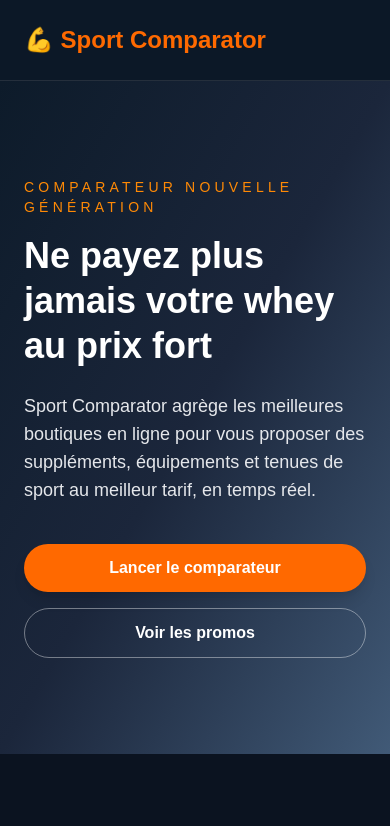
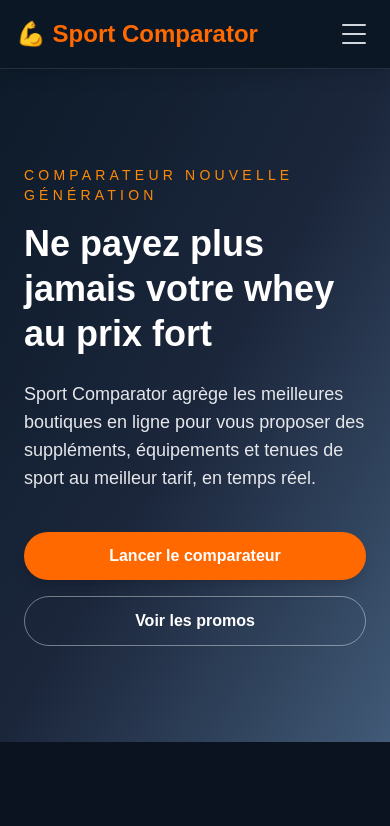
Before and after one commit to yarik-sg/whey-comparator, a Next.js app in the folder frontend/: page / in a window 390 px wide. Shown: the top 826 px of the page. Built offline with nearby package versions, Linux system fonts and the light colour scheme.

Commit message:
feat: make landing header sticky with mobile menu

```diff
--- a/frontend/src/app/page.tsx
+++ b/frontend/src/app/page.tsx
@@ -1,6 +1,6 @@
 "use client";
 
-import { useCallback } from "react";
+import { useCallback, useState } from "react";
 import { useRouter } from "next/navigation";
 
 import { HeroSection } from "@/components/HeroSection";
@@ -21,6 +21,7 @@ const categories: Category[] = [
 
 export default function Home() {
   const router = useRouter();
+  const [isMobileMenuOpen, setIsMobileMenuOpen] = useState(false);
 
   const handleStartComparison = useCallback(() => {
     router.push("/comparateur");
@@ -45,23 +46,79 @@ export default function Home() {
     [router]
   );
 
+  const handleNavigation = useCallback(
+    (action: () => void) => {
+      action();
+      setIsMobileMenuOpen(false);
+    },
+    [setIsMobileMenuOpen]
+  );
+
+  const toggleMobileMenu = useCallback(() => {
+    setIsMobileMenuOpen((prev) => !prev);
+  }, [setIsMobileMenuOpen]);
+
+  const navigationLinks: Array<{ label: string; action: () => void }> = [
+    { label: "Comparateur", action: handleStartComparison },
+    { label: "Promotions", action: handleViewDeals },
+    { label: "Catalogue", action: handleExploreCatalogue },
+  ];
+
   return (
     <div className="min-h-screen bg-[#0b1320] text-white">
-      <header className="border-b border-white/10 bg-[#0d1b2a]/80 backdrop-blur">
-        <div className="container mx-auto flex items-center justify-between px-6 py-6">
+      <header className="sticky top-0 z-50 border-b border-white/10 bg-[#0d1b2a]/80 backdrop-blur shadow-lg shadow-black/10 supports-[backdrop-filter]:bg-[#0d1b2a]/70">
+        <div className="container mx-auto flex items-center justify-between px-4 py-4 sm:px-6 sm:py-6">
           <h1 className="text-2xl font-extrabold text-orange-500">💪 Sport Comparator</h1>
-          <nav className="hidden sm:flex items-center gap-6 text-sm text-gray-300">
-            <button onClick={handleStartComparison} className="transition hover:text-white">
-              Comparateur
+          <div className="flex items-center gap-3">
+            <nav className="hidden items-center gap-6 text-sm text-gray-300 sm:flex">
+              {navigationLinks.map(({ label, action }) => (
+                <button
+                  key={label}
+                  onClick={() => handleNavigation(action)}
+                  className="transition hover:text-white focus:outline-none focus-visible:text-white"
+                >
+                  {label}
+                </button>
+              ))}
+            </nav>
+            <button
+              type="button"
+              onClick={toggleMobileMenu}
+              className="inline-flex items-center justify-center rounded-md p-2 text-gray-300 transition hover:text-white focus:outline-none focus-visible:ring-2 focus-visible:ring-orange-500 focus-visible:ring-offset-2 focus-visible:ring-offset-[#0d1b2a] sm:hidden"
+              aria-label="Ouvrir le menu"
+              aria-expanded={isMobileMenuOpen}
+              aria-controls="mobile-navigation"
+            >
+              <span className="sr-only">Menu</span>
+              <span
+                aria-hidden
+                className="flex h-5 w-6 flex-col justify-between"
+              >
+                <span className="h-0.5 w-full rounded bg-current"></span>
+                <span className="h-0.5 w-full rounded bg-current"></span>
+                <span className="h-0.5 w-full rounded bg-current"></span>
+              </span>
             </button>
-            <button onClick={handleViewDeals} className="transition hover:text-white">
-              Promotions
-            </button>
-            <button onClick={handleExploreCatalogue} className="transition hover:text-white">
-              Catalogue
-            </button>
+          </div>
+        </div>
+        {isMobileMenuOpen && (
+          <nav
+            id="mobile-navigation"
+            className="sm:hidden border-t border-white/10 bg-[#0d1b2a]/95 backdrop-blur supports-[backdrop-filter]:bg-[#0d1b2a]/85"
+          >
+            <div className="container mx-auto space-y-2 px-4 py-4 sm:px-6">
+              {navigationLinks.map(({ label, action }) => (
+                <button
+                  key={label}
+                  onClick={() => handleNavigation(action)}
+                  className="block w-full rounded-md px-4 py-3 text-left text-sm font-medium text-gray-200 transition hover:bg-white/5 hover:text-white focus:outline-none focus-visible:ring-2 focus-visible:ring-orange-500 focus-visible:ring-offset-2 focus-visible:ring-offset-[#0d1b2a]"
+                >
+                  {label}
+                </button>
+              ))}
+            </div>
           </nav>
-        </div>
+        )}
       </header>
 
       <main>
```
